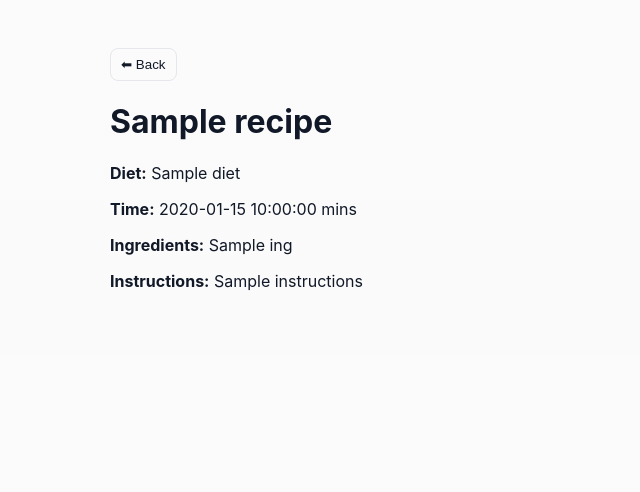
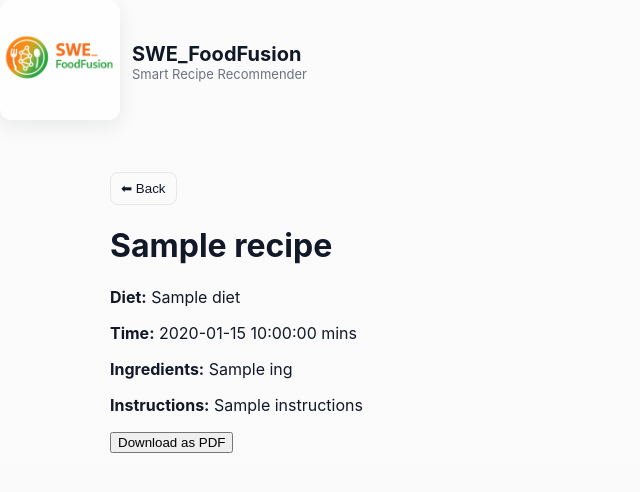
Before and after one commit to Mukesh-SCS/SWE_FoodFusion, a Flask app: template templates/view.html in a window 1280 px wide. Shown: the top 492 px of the page, without its empty margins (0-640 px from the left). Run offline with Flask 3, Linux system fonts and the light colour scheme; the template is opened without the code that fills it: most values are stand-ins (such as "Sample title", 1, 10 or a date in 2020); parts of the project's set-up code (start-up, migrations or seed data) failed here and were passed over.

Commit message:
Download PDF

```diff
--- a/templates/results.html
+++ b/templates/results.html
@@ -26,10 +26,8 @@
                 </div>
                 <p class="ingredients">{{ recipe.ingredients | join(', ') }}</p>
                 <div class="actions">
-                    <a class="btn btn-outline" href="{{ url_for('view_recipe', recipe_id=recipe.id) }}">View</a>
-                    <form method="POST" action="/save/{{ recipe.id }}" style="display:inline">
-                        <button class="btn btn-primary">Save</button>
-                    </form>
+                    <a class="btn btn-outline" href="{{ url_for('view_recipe', recipe_id=recipe.id) }}" >View</a>
+
                 </div>
             </article>
             {% endfor %}
--- a/templates/view.html
+++ b/templates/view.html
@@ -6,9 +6,26 @@
   <title>{{ recipe.name }}</title>
 </head>
 <body>
-  <div class="container">
-    <button class="btn btn-outline" onclick="window.history.back()">⬅ Back</button>
+  <div class="main-header">
+    <div class="brand">
+      <a href="http://127.0.0.1:5000/">
+        <img src="{{ url_for('static', filename='swe_foodfusion_logo.png') }}"
+             alt="SWE FoodFusion Logo" class="logo-img">
+             </a>
+        <div>
 
+            <h1>SWE_FoodFusion</h1>
+            <p class="muted">Smart Recipe Recommender</p>
+
+        </div>
+    </div>
+
+
+
+
+  <div class="container" id="recipe">
+
+<button class="btn btn-outline" onclick="window.history.back()">⬅ Back</button>
     <h1>{{ recipe.name }}</h1>
 
     {% if recipe.image %}
@@ -24,6 +41,24 @@
 
     <p><strong>Ingredients:</strong> {{ recipe.ingredients|join(', ') }}</p>
     <p><strong>Instructions:</strong> {{ recipe.instructions }}</p>
+
+     <div class="action"></div>
+
+ <button class="download_pdf" style="display:inline">Download as PDF</button>
+
+ </div>
+
   </div>
+
+<script type="text/javascript">
+const download_pdf = document.querySelector('.download_pdf');
+download_pdf.addEventListener('click', () => {
+  print()
+    alert('Recipe saved successfully!');
+});
+
+  </script>
+
+
 </body>
 </html>
```
Also changed, not shown: CHANGELOG.md.
